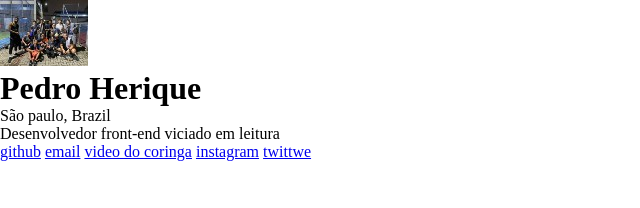
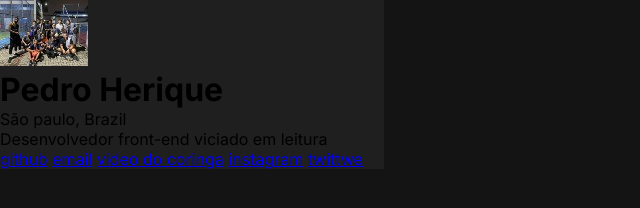
Before and after one commit to pedr0000000/meus_links, a plain HTML site: page index.html in a window 1280 px wide. Shown: the whole page, without its empty margins (0-640 px from the left). Drawn offline with Linux system fonts and the light colour scheme.

Commit message:
adicionei a fonte

```diff
--- a/index.html
+++ b/index.html
@@ -6,6 +6,9 @@
     <meta name="viewport" content="width=device-width, initial-scale=1.0">
     <link rel="stylesheet" href="styles.css">
     <title>Meus links</title>
+    <link rel="preconnect" href="https://fonts.googleapis.com">
+<link rel="preconnect" href="https://fonts.gstatic.com" crossorigin>
+<link href="https://fonts.googleapis.com/css2?family=Inter:wght@100..900&display=swap" rel="stylesheet">
 </head>
 <body>
   <div>
--- a/styles.css
+++ b/styles.css
@@ -2,4 +2,18 @@
     margin: 0;
     padding: 0;
     box-sizing: border-box;
+    font-family: "Inter", sans-serif;
 }
+
+body {
+    background-color: #141414;
+    height: 100vh;
+
+
+    border: 1px soli;
+}
+
+div {
+    background-color: #1f1f1f;
+    width: 384px;
+}
```
